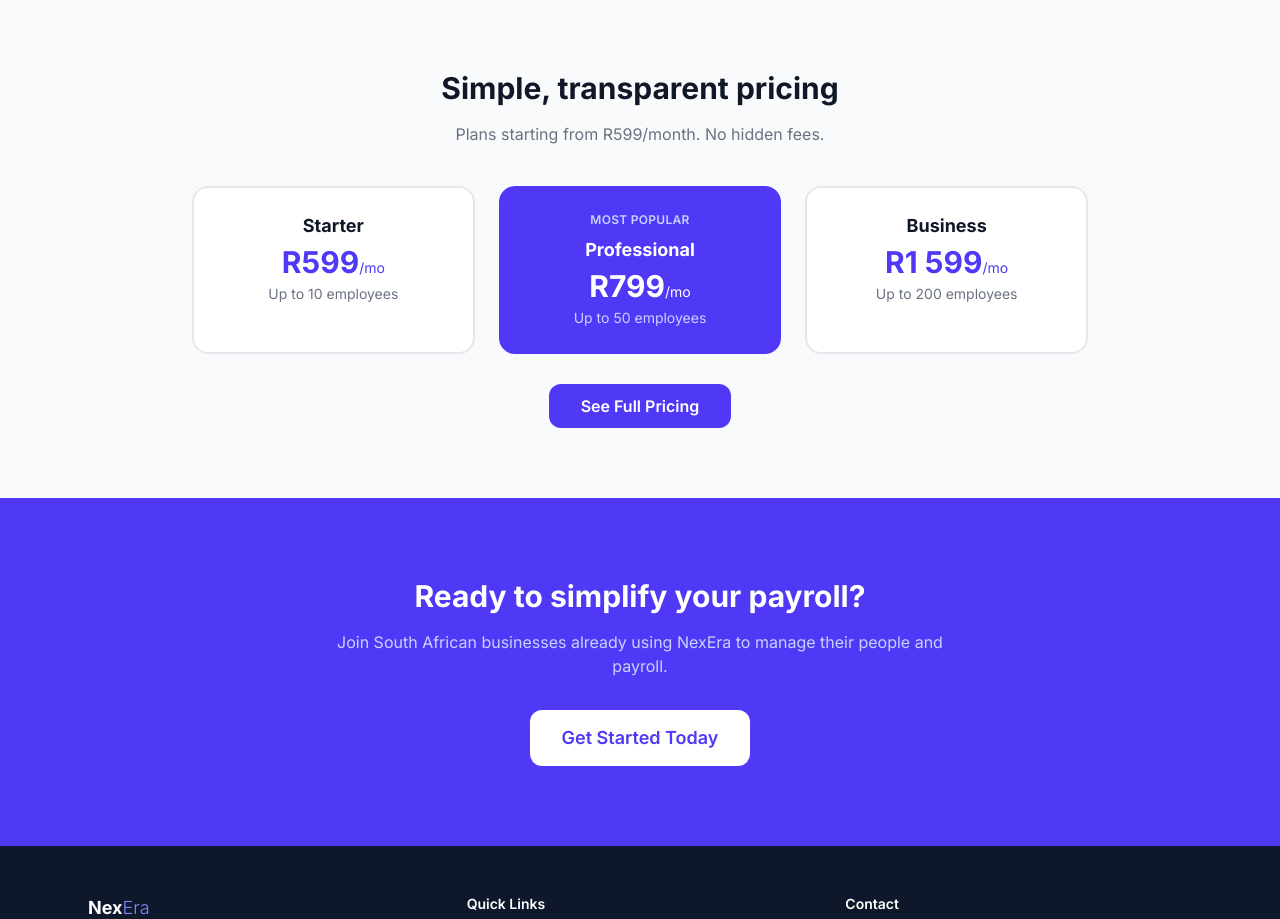
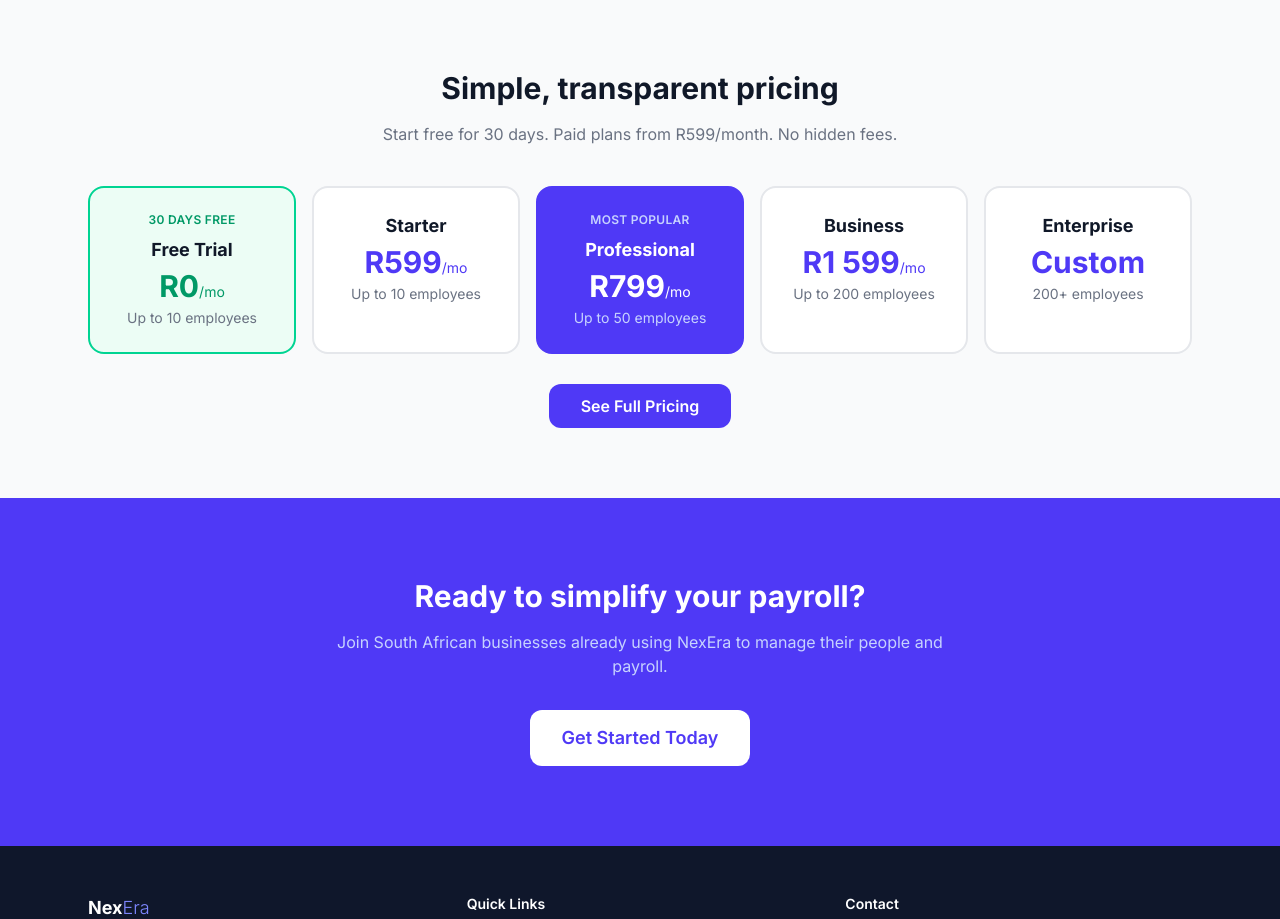
Before and after one commit to nazeerdomingo-ui/nexera-website, a Next.js app: page / in a window 1280 px wide. Shown: the part 1780-2699 px from the top of the page. Built offline with nearby package versions, Linux system fonts and the light colour scheme.

Commit message:
Show all 5 plans in home page pricing preview

```diff
--- a/app/page.tsx
+++ b/app/page.tsx
@@ -69,17 +69,20 @@ export default function Home() {
         <section className="py-20 bg-gray-50">
           <div className="max-w-6xl mx-auto px-4 sm:px-6 text-center">
             <h2 className="text-3xl font-bold text-gray-900 mb-4">Simple, transparent pricing</h2>
-            <p className="text-gray-500 mb-10">Plans starting from R599/month. No hidden fees.</p>
-            <div className="grid grid-cols-1 md:grid-cols-3 gap-6 max-w-4xl mx-auto mb-10">
+            <p className="text-gray-500 mb-10">Start free for 30 days. Paid plans from R599/month. No hidden fees.</p>
+            <div className="grid grid-cols-1 sm:grid-cols-2 lg:grid-cols-5 gap-4 max-w-6xl mx-auto mb-10">
               {[
+                { name: "Free Trial", price: "R0", employees: "Up to 10 employees", trial: true },
                 { name: "Starter", price: "R599", employees: "Up to 10 employees" },
                 { name: "Professional", price: "R799", employees: "Up to 50 employees", popular: true },
                 { name: "Business", price: "R1 599", employees: "Up to 200 employees" },
+                { name: "Enterprise", price: "Custom", employees: "200+ employees" },
               ].map((plan) => (
-                <div key={plan.name} className={`p-6 rounded-2xl border-2 ${plan.popular ? "border-indigo-600 bg-indigo-600 text-white" : "border-gray-200 bg-white"}`}>
+                <div key={plan.name} className={`p-6 rounded-2xl border-2 ${plan.popular ? "border-indigo-600 bg-indigo-600 text-white" : plan.trial ? "border-emerald-400 bg-emerald-50" : "border-gray-200 bg-white"}`}>
                   {plan.popular && <div className="text-xs font-semibold uppercase tracking-wide text-indigo-200 mb-2">Most Popular</div>}
+                  {plan.trial && <div className="text-xs font-semibold uppercase tracking-wide text-emerald-600 mb-2">30 Days Free</div>}
                   <div className={`font-bold text-lg mb-1 ${plan.popular ? "text-white" : "text-gray-900"}`}>{plan.name}</div>
-                  <div className={`text-3xl font-bold mb-1 ${plan.popular ? "text-white" : "text-indigo-600"}`}>{plan.price}<span className="text-sm font-normal">/mo</span></div>
+                  <div className={`text-3xl font-bold mb-1 ${plan.popular ? "text-white" : plan.trial ? "text-emerald-600" : "text-indigo-600"}`}>{plan.price}{plan.price !== "Custom" && <span className="text-sm font-normal">/mo</span>}</div>
                   <div className={`text-sm ${plan.popular ? "text-indigo-200" : "text-gray-500"}`}>{plan.employees}</div>
                 </div>
               ))}
```
